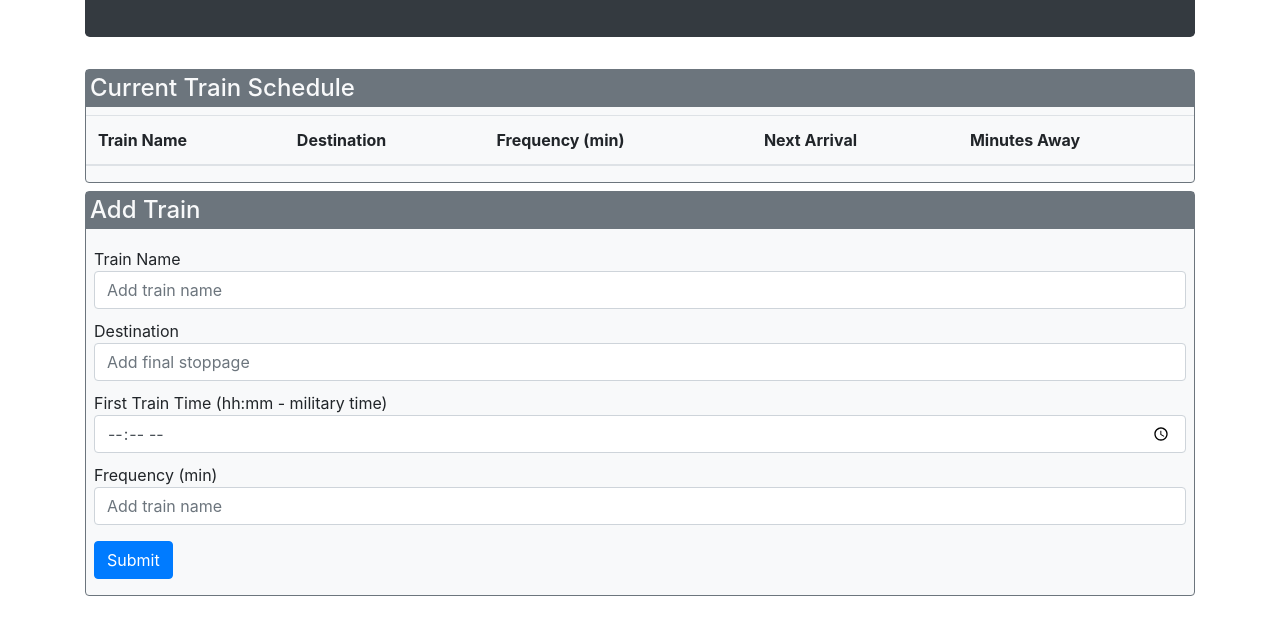
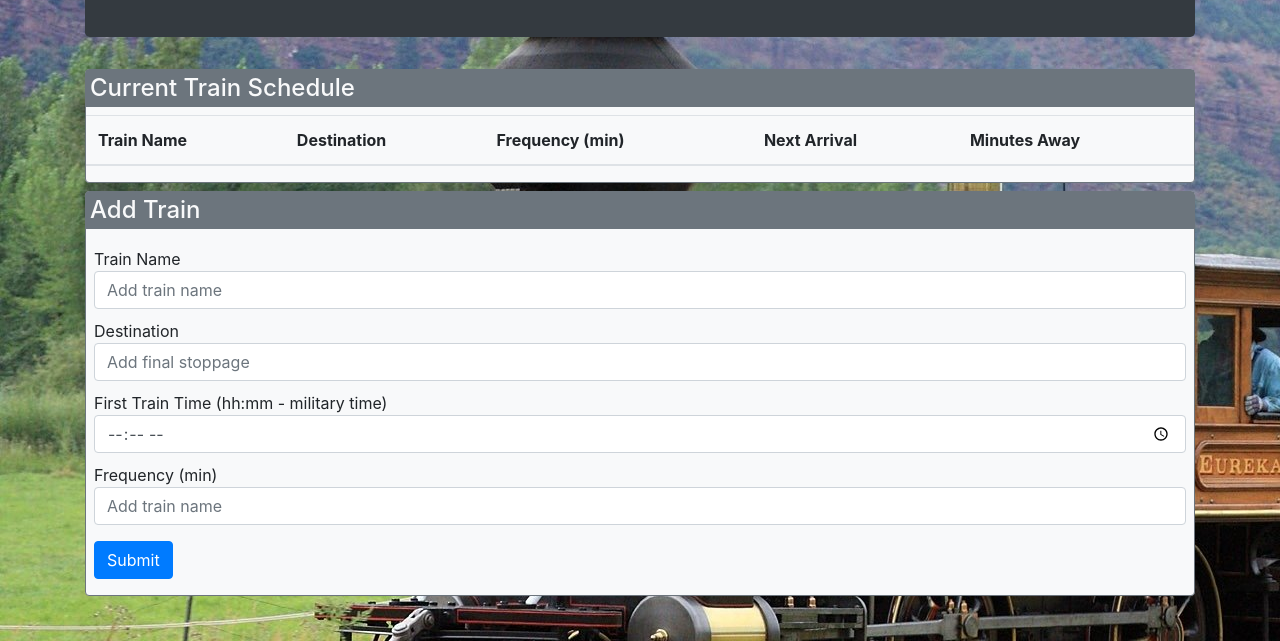
Before and after one commit to SLenKsP/Train-Scheduler, a plain HTML site: page index.html in a window 1280 px wide. Shown: the part 159-800 px from the top of the page. Drawn offline with nearby package versions, Linux system fonts and the light colour scheme; the site is published under a folder, as on GitHub Pages, so addresses that start at the root find nothing; no server answers.

Commit message:
Update index.html

```diff
--- a/index.html
+++ b/index.html
@@ -33,7 +33,7 @@
       }
     </style>
   </head>
-  <body style="background-image: url('/assets/images/bg_train.png')">
+  <body style="background-image: url('./assets/images/bg_train.png')">
     <div class="container">
       <div class="jumbotron text-center bg-dark text-light p-4 mt-2">
         <h1 class="display-3">Train Scheduler</h1>
```
